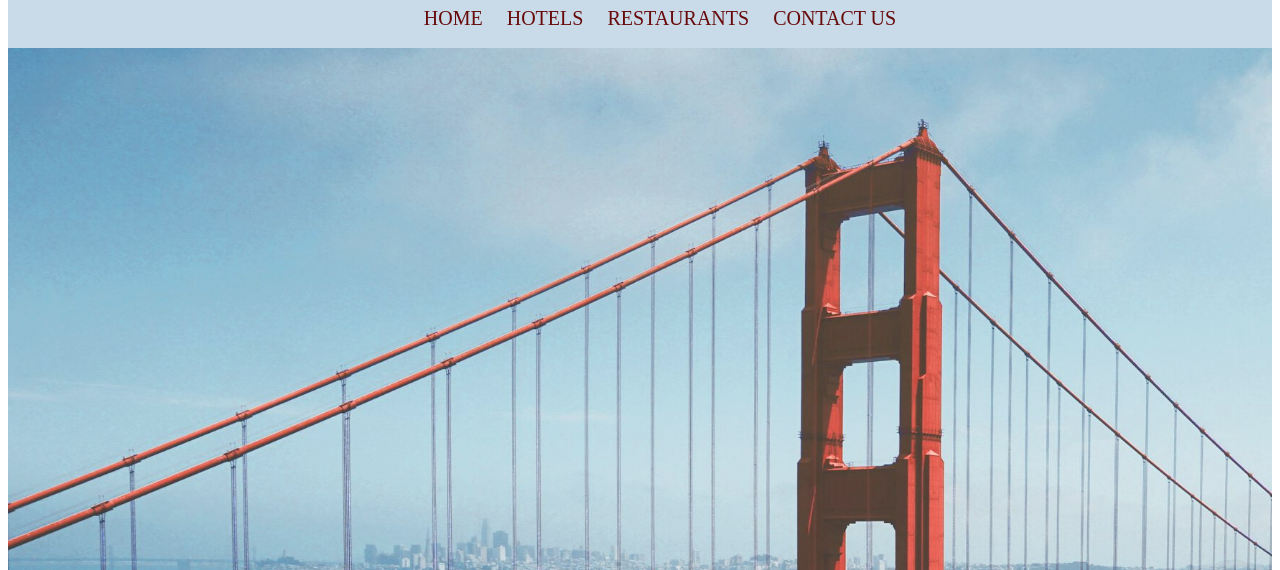
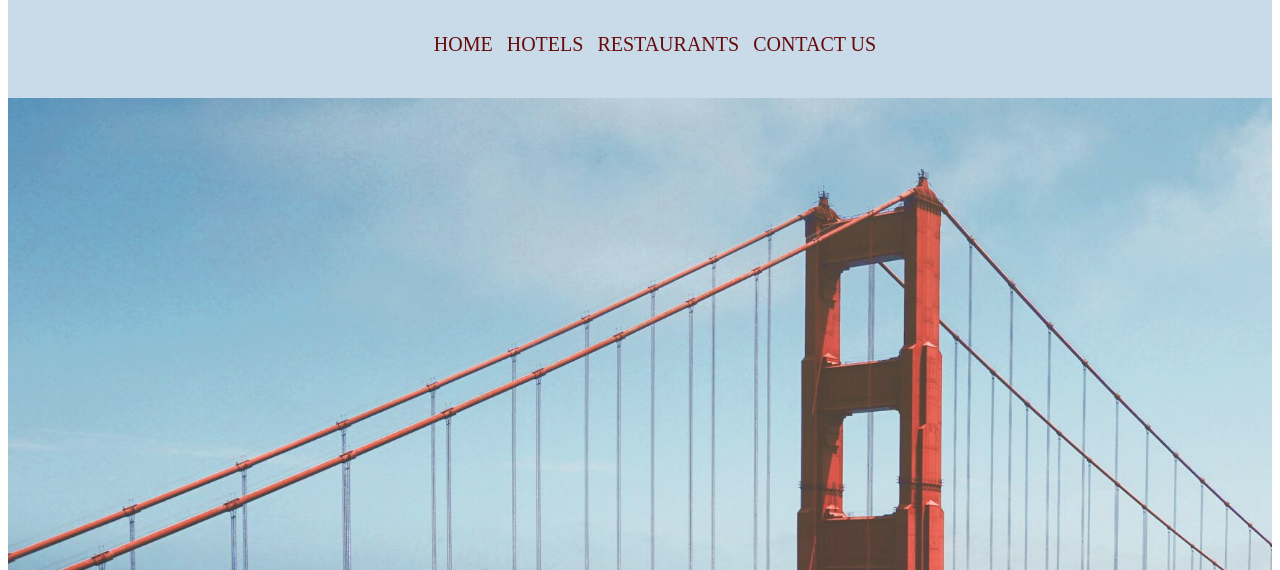
Before and after one commit to AnvayDiyanMinz/Website2, a plain HTML site: page index.HTML in a window 1280 px wide. Shown: the part 73-643 px from the top of the page. Drawn offline with Linux system fonts and the light colour scheme.

Commit message:
Update index.HTML

```diff
--- a/index.HTML
+++ b/index.HTML
@@ -8,7 +8,7 @@
 header{
 background-color: #c9dae9;
 width:100%;
-height:100px;
+height:150px;
 align: left;
 }
 
@@ -64,6 +64,15 @@ color: #670a0a;
 margin:10px;
 font-size: 20px;
 }
+
+nav a::before{content:" ";display:block;top:50px;width:0%;
+    height:3px;background-color:blue;transition:ease-in-out 500ms;}
+    nav a:hover::before{width:100%;}
+
+.city-sites ul li {
+list-style: none;
+}
+
 
 .city-sites ul li {
 list-style: none;
```
